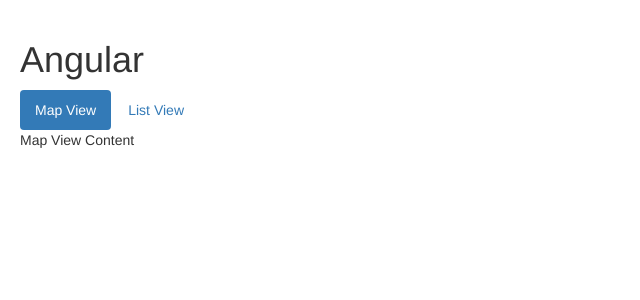
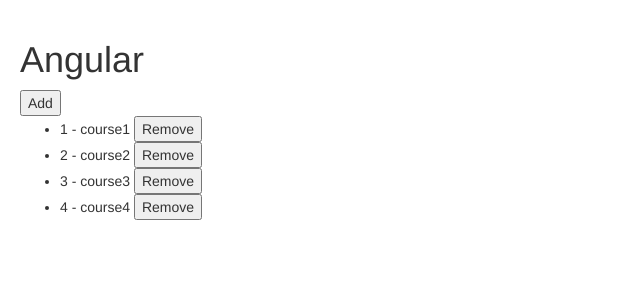
Before and after one commit to mjcataldi/angular-app, an Angular app: page / in a window 1280 px wide. Shown: the top 300 px of the page, without its empty margins (0-640 px from the left). Built offline with nearby package versions, Linux system fonts and the light colour scheme.

Commit message:
Practice with arrays and adding removing objects from the DOM.

```diff
--- a/src/app/app.component.html
+++ b/src/app/app.component.html
@@ -20,7 +20,7 @@
 <!-- <div [hidden]="courses.length == 0">List of courses</div>
 <div [hidden]="courses.length != 0">No courses yet</div> -->
 
-<ul class="nav nav-pills">
+<!-- <ul class="nav nav-pills">
   <li [class.active]="viewMode == 'map'">
     <a (click)="(viewMode == 'map')">Map View</a>
   </li>
@@ -32,4 +32,12 @@
   <div *ngSwitchCase="'map'">Map View Content</div>
   <div *ngSwitchCase="'list'">List View Content</div>
   <div *ngSwitchDefault>Otherwise</div>
-</div>
+</div> -->
+
+<button (click)="onAdd()">Add</button>
+<ul>
+  <li *ngFor="let course of courses; index as i; even as e">
+    {{ i + 1 }} - {{ course.name }}
+    <button (click)="onChange(course)">Remove</button>
+  </li>
+</ul>
--- a/src/app/app.component.ts
+++ b/src/app/app.component.ts
@@ -7,5 +7,23 @@
   styleUrls: ["./app.component.css"]
 })
 export class AppComponent {
-  viewMode = "map";
+  courses = [
+    { id: 1, name: "course1" },
+    { id: 2, name: "course2" },
+    { id: 3, name: "course3" },
+    { id: 4, name: "course4" }
+  ];
+
+  onAdd() {
+    let newCount = this.courses.length + 1;
+    this.courses.push({
+      id: newCount,
+      name: `course${newCount}`
+    });
+  }
+
+  onChange(course) {
+    let indexOfCourse = this.courses.indexOf(course);
+    this.courses.splice(indexOfCourse, 1);
+  }
 }
```
